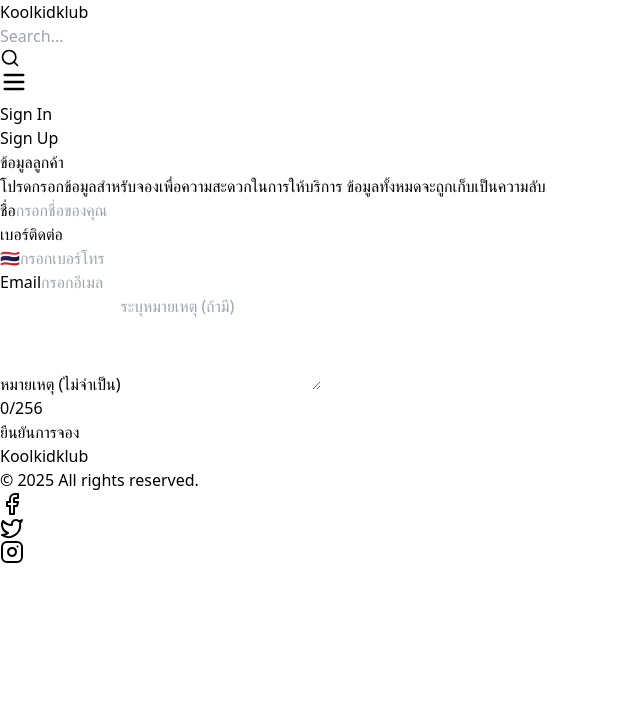
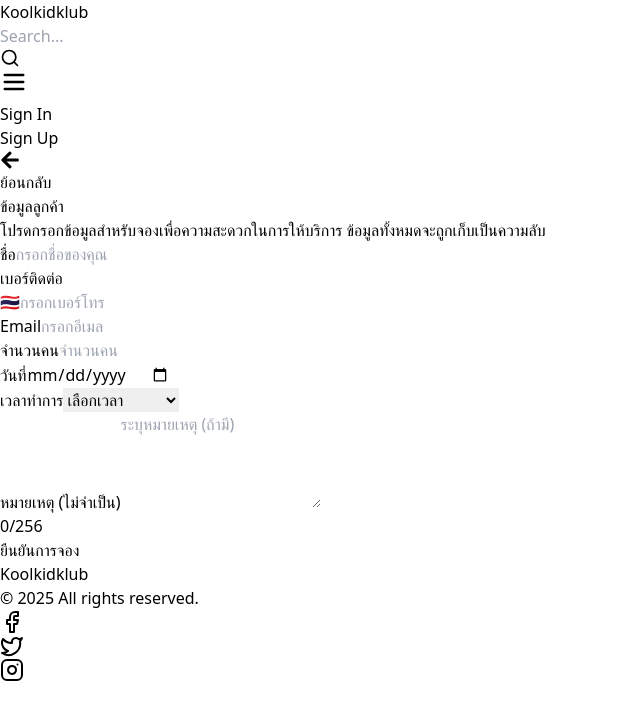
Before and after one commit to Aphiphu1122/kool-food, a Next.js app: page /booking in a window 1280 px wide. Shown: the top 720 px of the page, without its empty margins (0-640 px from the left). Built offline with nearby package versions, Linux system fonts and the light colour scheme.

Commit message:
update ช่องเพิ่มจำนวนคนเวลา

```diff
--- a/src/app/booking/page.jsx
+++ b/src/app/booking/page.jsx
@@ -1,13 +1,32 @@
 "use client";
 
 import React, { useState } from 'react';
+import { useRouter } from 'next/navigation';
 import Navbar from '../components/Navbar';
 import Footer from "../components/Footer";
+import { FaArrowLeft } from 'react-icons/fa';
 
 export default function Booking() {
+  const router = useRouter(); // ใช้ useRouter สำหรับเปลี่ยนหน้า
+  const [numPeople, setNumPeople] = useState(""); // จำนวนคน
+  const [date, setDate] = useState(""); // วันที่
+  const [selectedTime, setSelectedTime] = useState(""); // เวลาทำการ
+
   return (
     <div className="min-h-screen flex flex-col">
       <Navbar />
+
+      {/* ปุ่มย้อนกลับ */}
+      <div className="p-4">
+        <button
+          onClick={() => router.push('/aboutfood')}
+          className="flex items-center gap-2 text-gray-700 hover:text-gray-900"
+        >
+          <FaArrowLeft size={20} />
+          <span>ย้อนกลับ</span>
+        </button>
+      </div>
+
       <main className="flex-grow flex justify-center items-center p-6">
         <div className="bg-white shadow-lg rounded-lg p-6 max-w-lg w-full border">
           <h2 className="text-xl font-bold text-gray-800 mb-2">ข้อมูลลูกค้า</h2>
@@ -16,11 +35,13 @@
           </p>
 
           <form className="space-y-4">
+            {/* ชื่อ */}
             <div>
               <label className="block text-gray-700">ชื่อ</label>
               <input type="text" className="w-full p-2 border rounded-md" placeholder="กรอกชื่อของคุณ" />
             </div>
 
+            {/* เบอร์ติดต่อ */}
             <div>
               <label className="block text-gray-700">เบอร์ติดต่อ</label>
               <div className="flex items-center border rounded-md overflow-hidden">
@@ -29,20 +50,66 @@
               </div>
             </div>
 
+            {/* Email */}
             <div>
               <label className="block text-gray-700">Email</label>
               <input type="email" className="w-full p-2 border rounded-md" placeholder="กรอกอีเมล" />
             </div>
 
+            {/* จำนวนคน + วันที่ + เวลาทำการ */}
+            <div className="grid grid-cols-3 gap-4">
+              {/* จำนวนคน */}
+              <div>
+                <label className="block text-gray-700">จำนวนคน</label>
+                <input
+                  type="number"
+                  className="w-full p-2 border rounded-md"
+                  placeholder="จำนวนคน"
+                  value={numPeople}
+                  onChange={(e) => setNumPeople(e.target.value)}
+                />
+              </div>
+
+              {/* วันที่ */}
+              <div>
+                <label className="block text-gray-700">วันที่</label>
+                <input
+                  type="date"
+                  className="w-full p-2 border rounded-md"
+                  value={date}
+                  onChange={(e) => setDate(e.target.value)}
+                />
+              </div>
+
+              {/* เวลาทำการ */}
+              <div>
+                <label className="block text-gray-700">เวลาทำการ</label>
+                <select
+                  className="w-full p-2 border rounded-md"
+                  value={selectedTime}
+                  onChange={(e) => setSelectedTime(e.target.value)}
+                >
+                  <option value="">เลือกเวลา</option>
+                  <option value="11:00-14:00">11:00 - 14:00</option>
+                  <option value="17:00-21:00">17:00 - 21:00</option>
+                  <option value="ทั้งวัน">ทั้งวัน</option>
+                </select>
+              </div>
+            </div>
+
+            {/* หมายเหตุ */}
             <div>
-              <label className="block text-gray-700">หมายเหตุ <span className="text-red-500 text-sm">(ไม่จำเป็น)</span></label>
+              <label className="block text-gray-700">
+                หมายเหตุ <span className="text-red-500 text-sm">(ไม่จำเป็น)</span>
+              </label>
               <textarea className="w-full p-2 border rounded-md" rows="4" placeholder="ระบุหมายเหตุ (ถ้ามี)"></textarea>
               <p className="text-right text-xs text-gray-500">0/256</p>
             </div>
 
-
-
-            <button className="w-full bg-red-600 text-white py-2 rounded-md hover:bg-red-700">ยืนยันการจอง</button>
+            {/* ปุ่มยืนยันการจอง */}
+            <button className="w-full bg-red-600 text-white py-2 rounded-md hover:bg-red-700">
+              ยืนยันการจอง
+            </button>
           </form>
         </div>
       </main>
```
Also changed, not shown: src/app/aboutfood/page.jsx (+6 -2 lines).
